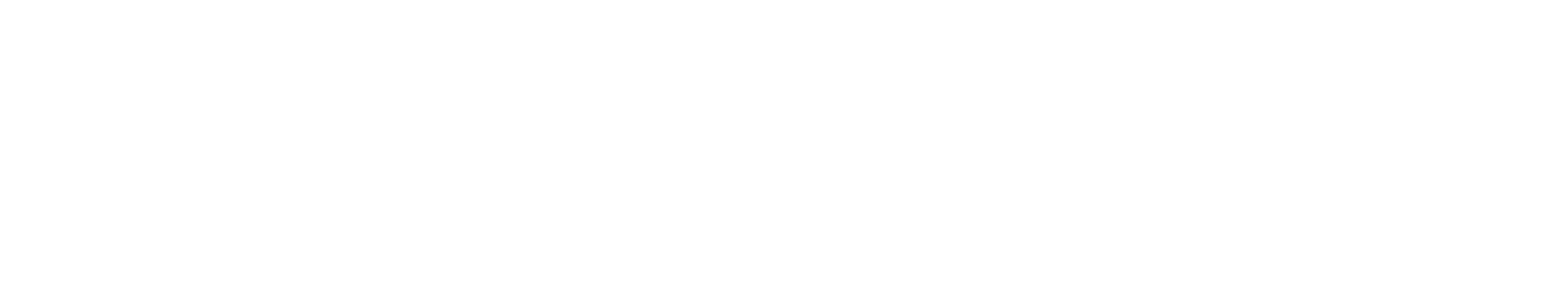
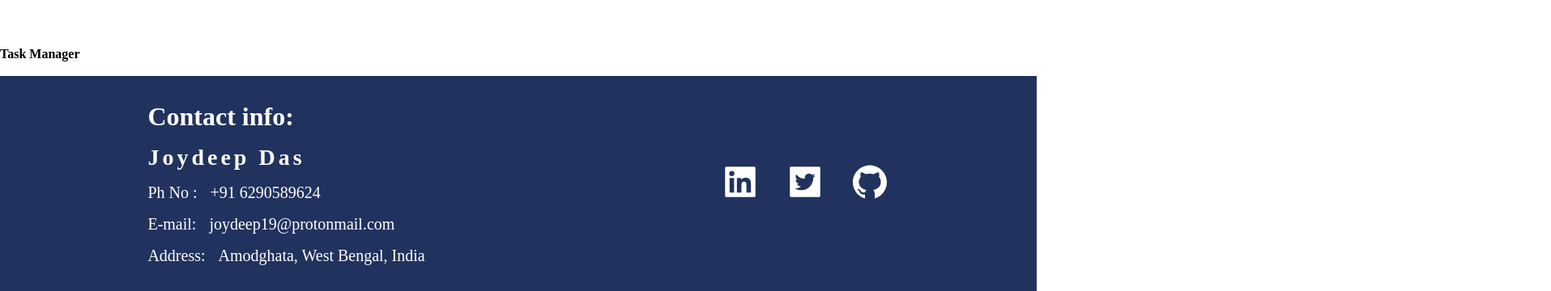
Before and after one commit to joydeep-git/portfolio_react, a React (Create React App) app: page /projects in a window 1280 px wide. Shown: the part 938-1298 px from the top of the page at 81% size, 1915 px wide, since content can reach past the window. Before the commit the page ends 800 px from the top, so only its background shows below. Built offline with nearby package versions, Linux system fonts and the light colour scheme; a web font is replaced by a local one.

Commit message:
done for today

```diff
--- /dev/null
+++ b/src/Components/ProjectList.js
@@ -0,0 +1,11 @@
+import React from 'react';
+import "../CSS/ProjectList.css";
+
+function ProjectList() {
+    return (
+        <div className="ProjectList">
+        </div>
+    )
+}
+
+export default ProjectList;
--- a/src/Pages/Projects.js
+++ b/src/Pages/Projects.js
@@ -1,10 +1,29 @@
 import React from 'react';
+import ProjectList from '../Components/ProjectList';
+
+import taskManager from "../Image/task-manager-react.png";
+
+import {FaReact} from 'react-icons';
+
 
 import "../CSS/Projects.css";
 
 function Projects() {
     return (
         <div className="Projects">
+
+            <div>
+                <div><img src={taskManager} alt="Task Manager" /></div>
+                <div>
+                    <h4>Task Manager</h4>
+                </div>
+
+                <img src={FaReact} alt="" />
+
+
+
+            </div>
+
         </div>
     )
 };
```
Also changed, not shown: src/CSS/ProjectList.css (added).
